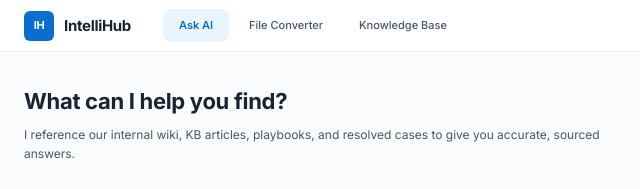
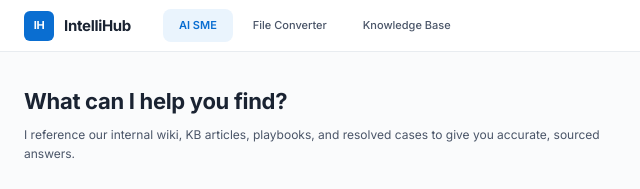
Before and after one commit to mxpse/IntelliHub, a plain HTML site: page index.html in a window 1280 px wide. Shown: the top 189 px of the page, 0-640 px from the left. Drawn offline with Linux system fonts and the light colour scheme.

Commit message:
Add team conversation panel on right side, rename nav to AI SME

```diff
--- a/index.html
+++ b/index.html
@@ -16,7 +16,7 @@
         <span class="brand-name">IntelliHub</span>
       </div>
       <nav class="header-nav">
-        <a href="#ask" class="nav-link active" data-section="ask">Ask AI</a>
+        <a href="#ask" class="nav-link active" data-section="ask">AI SME</a>
         <a href="#convert" class="nav-link" data-section="convert">File Converter</a>
         <a href="#knowledge" class="nav-link" data-section="knowledge">Knowledge Base</a>
       </nav>
```
